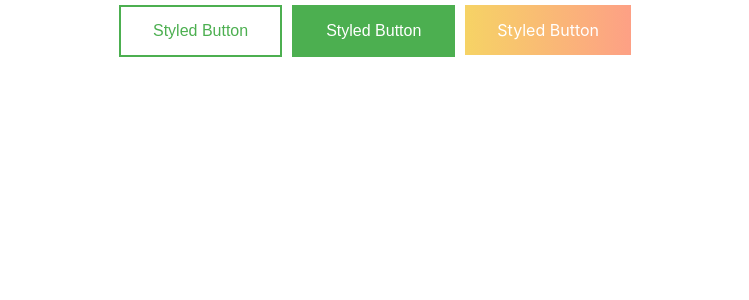
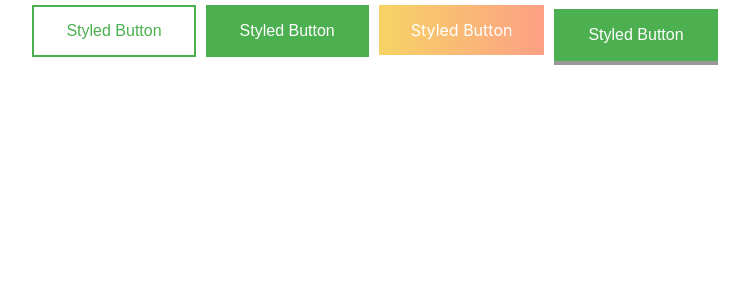
Before and after one commit to shyam-amahahealth/Styled-Components, a React (Create React App) app: page / in a window 1280 px wide. Shown: the top 300 px of the page, without its empty margins (265-1014 px from the left). Built offline with nearby package versions, Linux system fonts and the light colour scheme.

Commit message:
Created styled component for attribute

```diff
--- a/src/App.js
+++ b/src/App.js
@@ -1,12 +1,13 @@
 import "./App.css";
-import StyledButton, { FancyButton } from "./components/Button";
+import StyledButton, { FancyButton, SubmitButton } from "./components/Button";
 
 function App() {
   return (
     <div className="App">
-      <StyledButton variant="outline">Styled Button</StyledButton>
+      <StyledButton type="submit" variant="outline">Styled Button</StyledButton>
       <StyledButton>Styled Button</StyledButton>
       <FancyButton as="a">Styled Button</FancyButton>
+      <SubmitButton >Styled Button</SubmitButton>
     </div>
   );
 }
--- a/src/components/Button.js
+++ b/src/components/Button.js
@@ -25,3 +25,12 @@ export const FancyButton = styled(StyledButton)`
   background-image: linear-gradient(to right, #f6d365 0%, #fda085 100%);
   border: none;
 `;
+
+export const SubmitButton = styled(StyledButton).attrs((props) => ({
+  type: "submit",
+}))`
+  box-shadow: 0 4px #999;
+  background-color: ${(props) =>
+    props.variant === "outline" ? "#fff" : "#4caf50"};
+  transform: translateY(4px);
+`;
```
